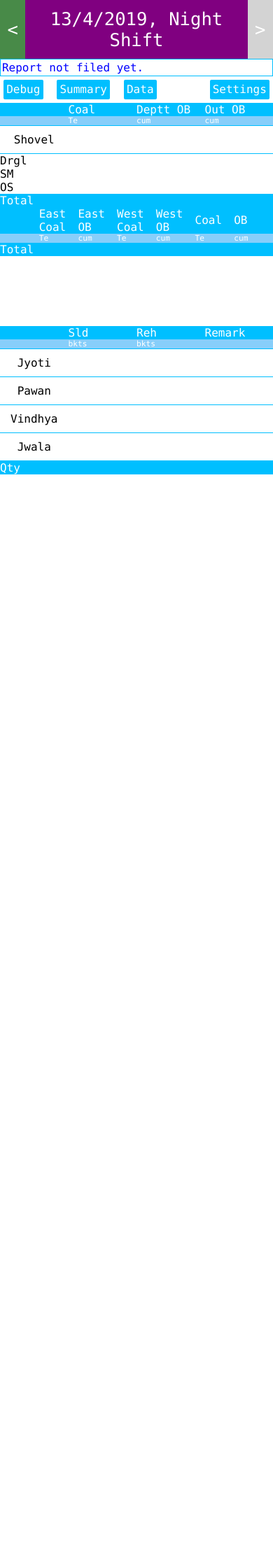
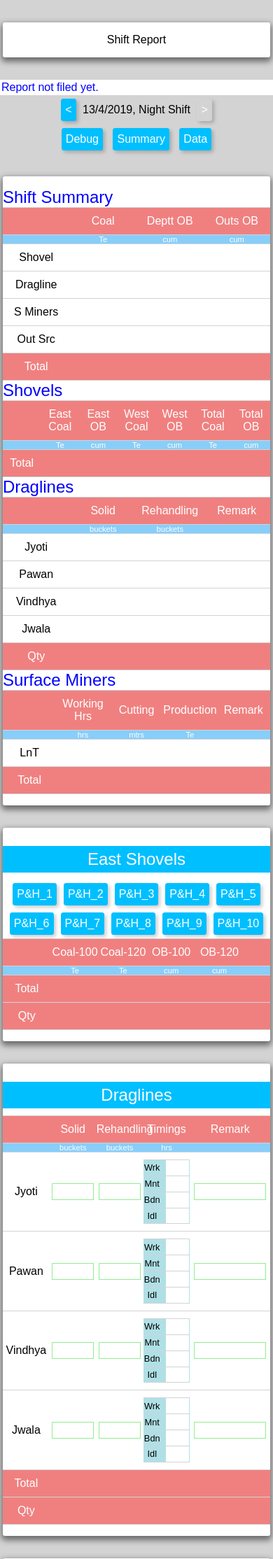
Before and after one commit to dchstats/dch-1, a PHP site: page /shift.html in a window 390 px wide. Shown: the top 2228 px of the page at 70% size. Before the commit the page ends 678 px from the top, so only its background shows below. Run offline with PHP 8.4, Linux system fonts and the light colour scheme; data that the repository does not hold is empty; some libraries are stand-ins or nearby versions.

Commit message:
layout restructured for responsiveness

```diff
--- a/index.html
+++ b/index.html
@@ -14,7 +14,6 @@
         <p>DCH Live</p>
     </header>
     <a href="shift.html"><button>shift</button></a>
-    <a href="shift-1.html"><button>shift</button></a>
     <a href="day.html"><button>day</button></a>
 </body>
 
--- a/shift.css
+++ b/shift.css
@@ -7,51 +7,43 @@
 }
 
 body{
-	font-family: "consolas", sans-serif;
+	background:lightgrey;
+    font-family: 'Muli', sans-serif;
 	font-size:1rem;
-}
-
-
-header {
-	height:10vh;
-	display:flex;
-	justify-content: space-between;
-	align-items: center;
-	background: purple;
-	color: white;
 	text-align:center;
-	font-size:160%;
-}
-
-header button{
-	width:10%;
-	height: 100%;
-	margin: 0;
-	padding: 0;
-	border-radius:0;
 }
 
 #status input{
 	width:100%;
+	border:none;
 }
 
 #menu{
 	display: flex;
-	justify-content:space-between;
+	justify-content:center;
 }
 
 .section{
-	margin:100px 0;
+	background:white;
+    width:98%;
+    margin:2rem auto;
+    padding:16px 0;
+    box-shadow:0px 4px 8px 2px rgba(0,0,0,0.5);
+    border-radius:3px;
 }
 
-.section > p {
-	margin:0px;
-	display:block;
-	width:100%;
+.section-header{
+	margin:10px 0;
 	background:deepskyblue;
 	color:white;
 	padding:5px;
-	font-size:5vw;
+	font-size:150%
+}
+
+.table-head{
+	font-size:150%;
+	color:blue;
+	text-align:left;
 }
 
 table {
@@ -63,7 +55,7 @@ input{
 	width:90%;
 	text-align:left;
 	padding:0.5vw;
-	border:1px solid deepskyblue;
+	border:1px solid lightgreen;
 	color:blue;
 }
 
@@ -75,7 +67,7 @@ input:focus{
 
 tr.head td,
 tr.total td{
-	background:deepskyblue;
+	background:lightcoral;
 	color:white;
 }
 
@@ -88,44 +80,51 @@ tr.unit td{
 	font-size:0.7rem;
 }
 
-tr.data td{
+tr td{
 	text-align:center;
 	padding:10px 0;
-	border:solid deepskyblue;
+	border:solid lightgray;
 	border-width:1px 0;
 }
 
+button {
+	widows: 5rem;
+	height:2rem;
+	margin:5px;
+	padding:5px;
 
-button {
-	padding:0.5vh;
-	cursor: pointer;
-	background: deepskyblue;
-	margin:5px;
-	color: white;
-	border: none;
-	outline: none;
-	border-radius: 2px;
+    cursor:pointer;
+    font-size:1rem;
+    background:deepskyblue;
+    color:white;
+    border:1px solid deepskyblue;
+    border-radius:3px;
+    box-shadow:3px 3px 5px 0px rgba(0,0,0,0.2);
 }
-button:hover {
-	background: darkorchid;
-	background: rgb(72, 138, 72);
+
+button:hover{
+    background:white;
+    color:deepskyblue;
+
 }
-button:active {
-	transform: scale(0.98);
+
+button:active{
+    transform:scale(0.9);
 }
-button:disabled {
-	background: lightgrey;
-	color: white;
-	box-shadow: none;
+
+button:disabled{
+    background:lightgrey;
+    color:white;
+    border-color:lightgrey;
 }
 
 .cancel-btn {
-	font-size:50%;
-	width: 1rem;
-	height: 1rem;
-	padding:0;
-	margin:0;
+    width:25px;
+    height:25px;
+    padding:0px;
+    font-size:16px;
 }
+
 
 .shovel-buttons{
 	display:flex;
@@ -158,7 +157,7 @@ width:20%
 
 table.drg-hrs td{
 	padding:0;
-	border:1px solid deepskyblue;
+	background:powderblue;
 }
 
 table.drg-hrs tr td:first-child{
--- a/shift.html
+++ b/shift.html
@@ -16,15 +16,17 @@
 </head>
 
 <body ng-app="dch" ng-controller='ctrl'>
-    <header>
-        <button ng-disabled="shift==1" ng-click="changeShift('prev')">&lt</button>
-        <span ng-show="debug">[{{shift}}] </span>
-        <span>{{date}}, {{shiftName}} Shift</span>
-        <button ng-disabled="shift==lastShift" ng-click="changeShift('next')">&gt</button>
-    </header>
-    <nav>
+    <div class="section main-header">
+        Shift Report
+    </div>
+    <div class="nav">
         <div id="status">
             <input ng-model="status"></input>
+        </div>
+        <div id="shift-id">
+            <button ng-disabled="shift==1" ng-click="changeShift('prev')">&lt</button>
+            <span>{{date}}, {{shiftName}} Shift</span>
+            <button ng-disabled="shift==lastShift" ng-click="changeShift('next')">&gt</button>
         </div>
         <div id="menu">
             <div>
@@ -32,24 +34,21 @@
                 <button ng-click="module=0">Summary</button>
                 <button ng-click="module=1">Data</button>
             </div>
-            <div>
-                <button>Settings</button>
+            <div ng-show="debug">
+                <button ng-click="dummy()">Dummy</button>
+                <button ng-click="refresh()">Refresh</button>
             </div>
         </div>
-        <div ng-show="debug">
-            <button ng-click="dummy()">Dummy</button>
-            <button ng-click="refresh()">Refresh</button>
-        </div>
-    </nav>
-
-    <div id="summary" ng-show="module==0">
-        <div id="full-summary">
-            <table class="data">
+    </div>
+    <div id="summary">
+        <div id="shift-summary" class="section">
+            <div class="table-head">Shift Summary</div>
+            <table id="shift-summary" class="data">
                 <tr class="head">
                     <td></td>
                     <td>Coal</td>
                     <td>Deptt OB</td>
-                    <td>Out OB</td>
+                    <td>Outs OB</td>
                 </tr>
                 <tr class="unit">
                     <td></td>
@@ -57,27 +56,27 @@
                     <td>cum</td>
                     <td>cum</td>
                 </tr>
-                <tr class="data">
+                <tr>
                     <td>Shovel</td>
                     <td>{{shovels_total.qty.coal}}</td>
                     <td>{{shovels_total.qty.ob}}</td>
                     <td></td>
                 </tr>
                 <tr>
-                    <td>Drgl</td>
+                    <td>Dragline</td>
                     <td></td>
                     <td>{{draglines_total.solid_qty}}</td>
                     <td></td>
                 </tr>
                 <tr>
-                    <td>SM</td>
+                    <td>S Miners</td>
                     <td>{{surfaceMiners_total.data.prod}}</td>
                     <td></td>
                     <td></td>
                 </tr>
 
                 <tr>
-                    <td>OS</td>
+                    <td>Out Src</td>
                     <td></td>
                     <td></td>
                     <td>{{outsourcings_total.data.qty}}</td>
@@ -88,18 +87,19 @@
                     <td>{{shovels_total.qty.ob+draglines_total.solid_qty}}</td>
                     <td>{{outsourcings_total.data.qty}}</td>
                 </tr>
+
+
             </table>
-        </div>
-        <div id="shovel-summary">
-            <table class="data">
+            <div class="table-head">Shovels</div>
+            <table id="shovel-summary" class="data">
                 <tr class="head">
                     <td></td>
                     <td>East Coal</td>
                     <td>East OB</td>
                     <td>West Coal</td>
                     <td>West OB</td>
-                    <td>Coal</td>
-                    <td>OB</td>
+                    <td>Total Coal</td>
+                    <td>Total OB</td>
                 </tr>
                 <tr class="unit">
                     <td></td>
@@ -130,19 +130,18 @@
                     <td></td>
                 </tr>
             </table>
-        </div>
-        <div id="draglines-summary" class="section">
-            <table class="data">
+            <div class="table-head">Draglines</div>
+            <table id="dragline-summary" class="data">
                 <tr class="head">
                     <td></td>
-                    <td>Sld</td>
-                    <td>Reh</td>
+                    <td>Solid</td>
+                    <td>Rehandling</td>
                     <td>Remark</td>
                 </tr>
                 <tr class="unit">
                     <td></td>
-                    <td>bkts</td>
-                    <td>bkts</td>
+                    <td>buckets</td>
+                    <td>buckets</td>
                     <td></td>
                 </tr>
                 <tr class="data" ng-repeat="x in draglines">
@@ -158,17 +157,47 @@
                     <td></td>
                 </tr>
             </table>
+            <div class="table-head">Surface Miners</div>
+            <table id="shovel-summary" class="data">
+                <tr class="head">
+                    <td></td>
+                    <td>Working Hrs</td>
+                    <td>Cutting</td>
+                    <td>Production</td>
+                    <td>Remark</td>
+                </tr>
+                <tr class="unit">
+                    <td></td>
+                    <td>hrs</td>
+                    <td>mtrs</td>
+                    <td>Te</td>
+                    <td></td>
+                </tr>
+                <tr class="data" ng-repeat="x in surfaceMiners">
+                    <td class="name-col">{{x.name}}</td>
+                    <td>{{x.data.wrk}}</td>
+                    <td>{{x.data.cutting}}</td>
+                    <td>{{x.data.prod}}</td>
+                    <td>{{x.data.remark}}</td>
+                </tr>
+                <tr class="total">
+                    <td class="name-col">Total</td>
+                    <td>{{surfaceMiners_total.data.wrk}}</td>
+                    <td>{{surfaceMiners_total.data.cutting}}</td>
+                    <td>{{surfaceMiners_total.data.prod}}</td>
+                    <td></td>
+                </tr>
+            </table>
         </div>
-        <div class="debug" ng-show="debug">
-            <textarea ng-model="packet_string" cols="50" rows="50" style="width:100%"></textarea>
-        </div>
-
     </div>
 
-    <div id="data" ng-show="module==1">
+    <div id="data">
 
         <div id="east-shovels" class="section">
-            <p>East Shovels</p>
+            <div class="section-header">
+                East Shovels
+            </div>
+
             <div class="shovel-buttons">
                 <button ng-repeat="x in shovels" ng-click="x.data.east=true;" ng-disabled="x.data.east">
                     {{x.name}}
@@ -221,19 +250,21 @@
         </div>
 
         <div id="draglines" class="section">
-            <p>Draglines</p>
+            <div class="section-header">
+                Draglines
+            </div>
             <table class="data">
                 <tr class="head">
                     <td></td>
-                    <td>Sld</td>
-                    <td>Reh</td>
+                    <td>Solid</td>
+                    <td>Rehandling</td>
                     <td>Timings</td>
                     <td>Remark</td>
                 </tr>
                 <tr class="unit">
                     <td></td>
-                    <td>bkts</td>
-                    <td>bkts</td>
+                    <td>buckets</td>
+                    <td>buckets</td>
                     <td>hrs</td>
                     <td></td>
                 </tr>
@@ -285,7 +316,9 @@
         </div>
 
         <div id="surface-miners" class="section">
-            <p>Surface Miners</p>
+            <div class="section-header">
+                Sruface Miners
+            </div>
             <table class="data">
                 <tr class="head">
                     <td></td>
@@ -319,7 +352,9 @@
         </div>
 
         <div id="outsourcing" class="section">
-            <p>Out Sourcing</p>
+            <div class="section-header">
+                Out Sourcing
+            </div>
             <table class="data">
                 <tr class="head">
                     <td></td>
--- a/shift.js
+++ b/shift.js
@@ -115,11 +115,12 @@ app.controller('ctrl', function ($scope, $http) {
 				name: this.name,
 				cutting: null,
 				prod: null,
-				hrs: null,
+				wrk: null,
 				remark: null
 			};
 		};
 		sum = function (x) {
+			this.data.wrk += x.data.wrk;
 			this.data.cutting += x.data.cutting;
 			this.data.prod += x.data.prod;
 		}
```
